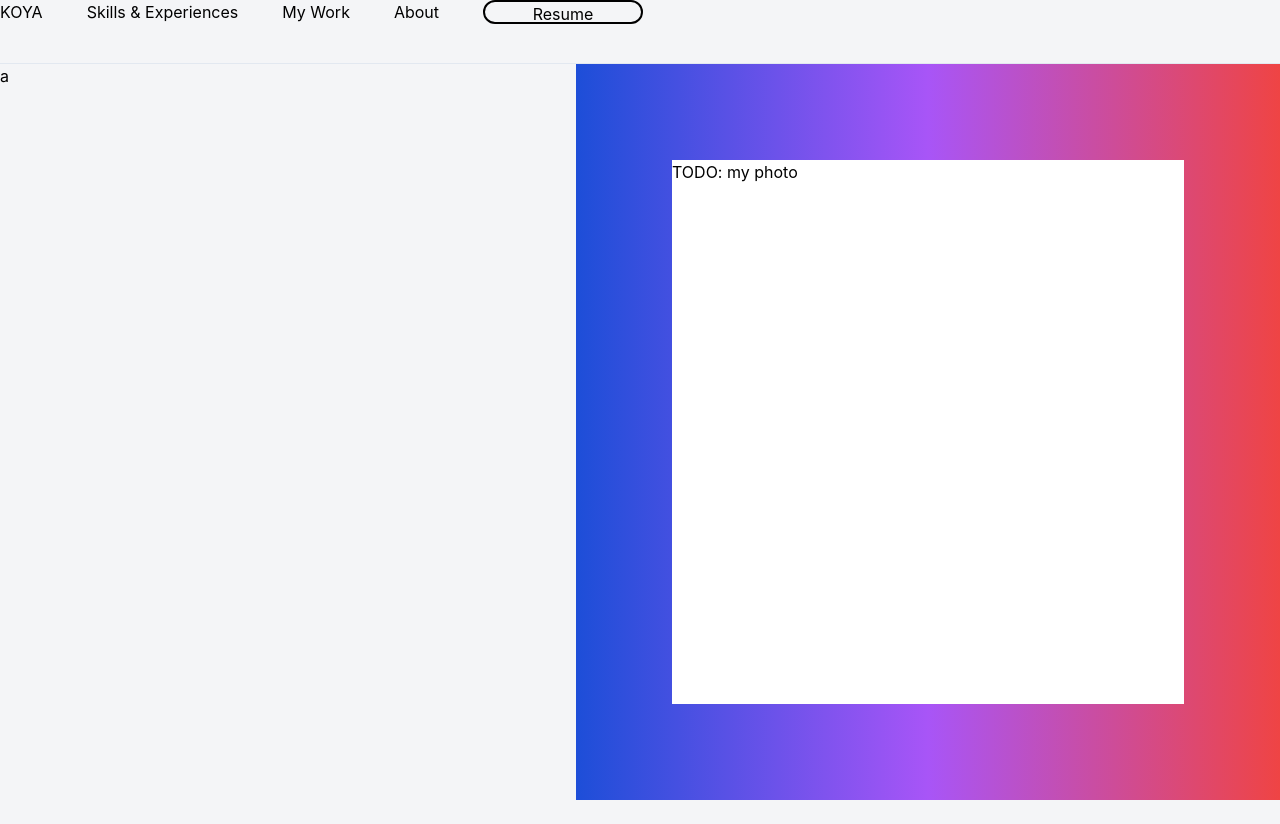
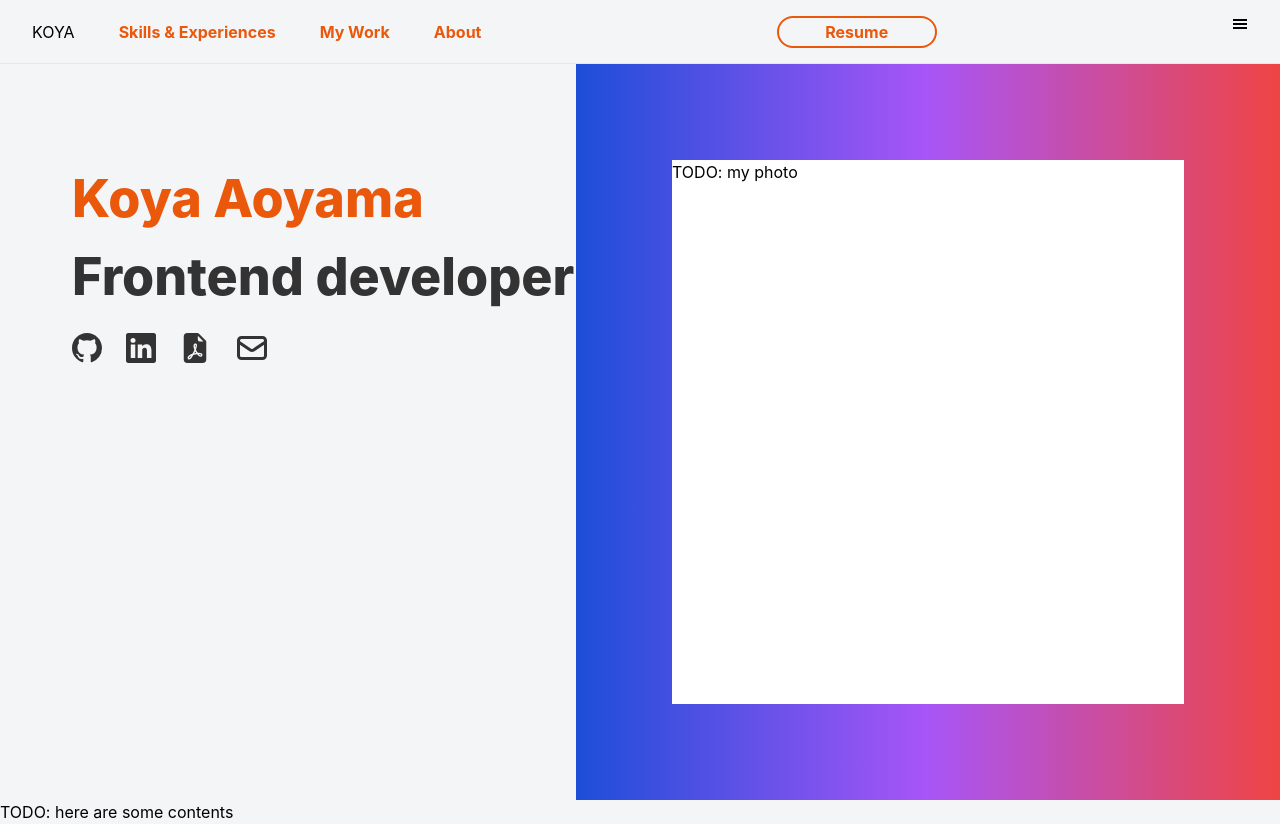
Before and after one commit to koyablue/portfolio, a Next.js app: page / in a window 1280 px wide. Before the commit the page ends 800 px from the top, so only its background shows below. Built offline with nearby package versions, Linux system fonts and the light colour scheme.

Commit message:
[WIP] main page markup

```diff
--- a/pages/_app.tsx
+++ b/pages/_app.tsx
@@ -1,6 +1,6 @@
 import '../styles/globals.css'
-import type { AppProps } from 'next/app'
+import type { AppProps, } from 'next/app'
 
-export default function App({ Component, pageProps }: AppProps) {
+export default function App({ Component, pageProps, }: AppProps) {
   return <Component {...pageProps} />
 }
--- a/pages/api/hello.ts
+++ b/pages/api/hello.ts
@@ -1,5 +1,5 @@
 // Next.js API route support: https://nextjs.org/docs/api-routes/introduction
-import type { NextApiRequest, NextApiResponse } from 'next'
+import type { NextApiRequest, NextApiResponse, } from 'next'
 
 type Data = {
   name: string
@@ -9,5 +9,5 @@ export default function handler(
   req: NextApiRequest,
   res: NextApiResponse<Data>
 ) {
-  res.status(200).json({ name: 'John Doe' })
+  res.status(200).json({ name: 'John Doe', })
 }
--- a/pages/index.tsx
+++ b/pages/index.tsx
@@ -1,26 +1,140 @@
+import { useState } from 'react'
 import Head from 'next/head'
 import Image from 'next/image'
+import Link from 'next/link'
 import styles from '../styles/Home.module.css'
 
+// icons
+import { BsGithub, BsLinkedin, BsFileEarmarkPdfFill } from 'react-icons/bs'
+import { MdEmail } from 'react-icons/md'
+import { HiOutlineMail } from 'react-icons/hi'
+import { GiHamburgerMenu } from 'react-icons/gi'
+import { GrClose } from 'react-icons/gr'
+
+// constants
+import { gitHubUrl } from '../constants'
+
+// helpers
+import { isInBrowser } from '../helpers/environment'
+
+// components
+import LinkListItem from '../components/main/LinkListItem'
+import React from 'react'
+
 const Home = () => {
+  // TODO: init when screen size >= md
+  const [isSpMenuOpen, setIsSpMenuOpen] = useState<boolean>(false)
+
+  /**
+   * email icon onClick
+   * build email address string manually to protect it from spam
+   *
+   * @param {(React.MouseEvent<HTMLAnchorElement | HTMLLIElement>)} e
+   * @return {*} false | undefined
+   */
+  const emailIconOnClick = (e: React.MouseEvent<HTMLAnchorElement | HTMLLIElement>) => {
+    if (!isInBrowser) return
+
+    location.href =
+      'mailto:'
+      + e.currentTarget.dataset.name
+      + '@'
+      + e.currentTarget.dataset.domain
+      + '.'
+      + e.currentTarget.dataset.tld
+
+      return false
+  }
+
   return (
     <div>
-      <header className='flex w-full h-16 border-b border-slate-200 space-x-11'>
+      <header
+        className={`
+          flex items-center justify-between md:justify-start w-full h-16 border-b border-slate-200 space-x-11 px-8
+          fixed top-0 left-0 right-0`
+        }
+      >
         {/* TODO: logo */}
         <div>KOYA</div>
-        <div className='flex space-x-11'>
-          <div>Skills & Experiences</div>
-          <div>My Work</div>
-          <div>About</div>
+
+        {/* sp hamburger menu */}
+        {/* <GiHamburgerMenu /> */}
+
+        <div className='md:flex md:justify-between md:flex-1'>
+          {/* header nav */}
+          <nav className='hidden md:flex space-x-11 text-orange-600'>
+            <div className='flex items-center justify-center font-bold hover:text-orange-400 cursor-pointer'>
+              Skills & Experiences
+            </div>
+            <div className='flex items-center justify-center font-bold hover:text-orange-400 cursor-pointer'>
+              My Work
+            </div>
+            <div className='flex items-center justify-center font-bold hover:text-orange-400 cursor-pointer'>
+              About
+            </div>
+          </nav>
+          {/* resume download button */}
+          <button className={`
+            hidden
+            md:flex items-center justify-center w-40 h-8 border-2 border-orange-600 rounded-[50px]
+            text-orange-600 font-bold
+            hover:bg-orange-600 hover:text-white duration-500 hover:shadow-black hover:shadow-md
+            active:shadow-inner active:shadow-black`
+          }
+          >
+            <p>Resume</p>
+          </button>
+          <div>
+            <GiHamburgerMenu />
+          </div>
         </div>
-        <button className='w-40 h-6 border-2 border-black rounded-[50px]'>Resume</button>
       </header>
+
       {/* hero container */}
-      <div className='flex h-[calc(100vh_-_64px)]'>
-        <div className='w-[45%]'>a</div>
-        <div className='grow h-21 bg-gradient-to-r from-blue-700 via-purple-500 to-red-500 p-24'>
+      <div className='flex h-[calc(100vh_-_64px)] mt-16'>
+
+        {/* intro and links */}
+        <section className='flex flex-col w-[45%] py-24 pl-[72px]'>
+          <div className='mb-3.5'>
+            <p className='text-[52px] font-extrabold text-orange-600'>Koya Aoyama</p>
+            <p className='text-[52px] font-extrabold text-textMainDark'>Frontend developer</p>
+          </div>
+          {/* <p>Sometimes backend developer.</p> */}
+          {/* links */}
+          <ul className='flex items-center gap-6'>
+            <LinkListItem href={gitHubUrl}>
+              <BsGithub />
+            </LinkListItem>
+            <LinkListItem href={''}>
+              <BsLinkedin />
+            </LinkListItem>
+            <LinkListItem href={''}>
+              <BsFileEarmarkPdfFill />
+            </LinkListItem>
+            <li className='text-4xl text-textMainDark cursor-pointer hover:text-orange-600'>
+              <a
+                href={''}
+                className='block'
+                data-name="info"
+                data-domain="example"
+                data-tld="org"
+                onClick={emailIconOnClick}
+              >
+                <HiOutlineMail />
+              </a>
+            </li>
+          </ul>
+        </section>
+
+        {/* photo section */}
+        <section className='grow h-21 bg-gradient-to-r from-blue-700 via-purple-500 to-red-500 p-24'>
           <div className='bg-white w-full h-full'>TODO: my photo</div>
-        </div>
+        </section>
+
+      </div>
+
+      <div>
+        TODO: here are some contents
       </div>
     </div>
   )
```
